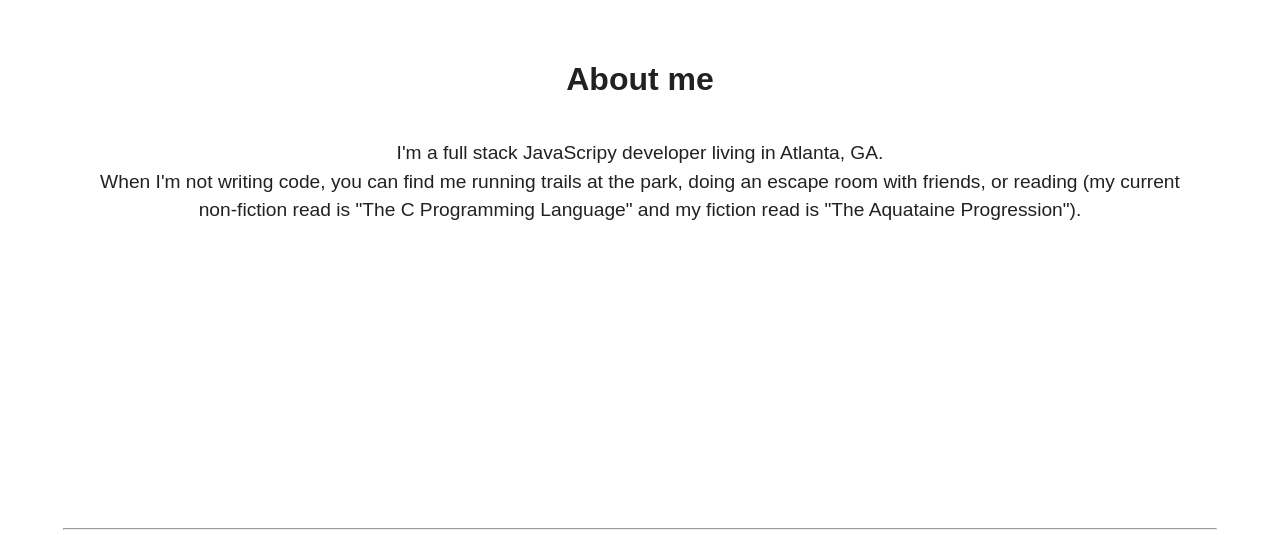
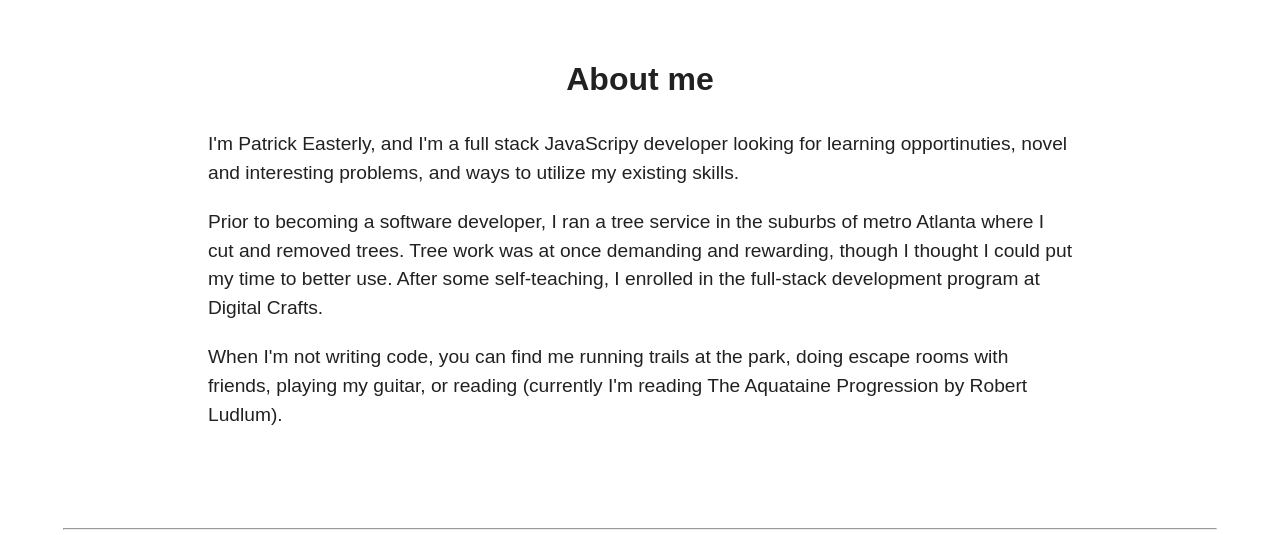
Before and after one commit to PatrickEasterly/portfolio, a website: page index2.html in a window 1280 px wide. Shown: the part 840-1375 px from the top of the page. Drawn offline with nearby package versions, Linux system fonts and the light colour scheme.

Commit message:
Adds about me section

```diff
--- a/index2.html
+++ b/index2.html
@@ -52,9 +52,14 @@
                 <h1>About me</h1>
                 <!-- <hr> -->
                 <p class="about-me-text">
-                    I'm a full stack JavaScripy developer living in Atlanta, GA.
-                    <br>
-                    When I'm not writing code, you can find me running trails at the park, doing an escape room with friends, or reading (my current non-fiction read is "The C Programming Language" and my fiction read is "The Aquataine Progression").
+                    I'm Patrick Easterly, and I'm a full stack JavaScripy developer looking for learning opportinuties, novel and interesting problems, and ways to utilize my existing skills.
+                    <br></p>
+                    <p class="about-me-text">
+                    Prior to becoming a software developer, I ran a tree service in the suburbs of metro Atlanta where I cut and removed trees.
+                    Tree work was at once demanding and rewarding, though I thought I could put my time to better use. After some self-teaching, I enrolled in the full-stack development program at Digital Crafts.
+                    <br></p><p class="about-me-text">
+                    When I'm not writing code, you can find me running trails at the park, doing escape rooms with friends, playing my guitar, or reading (currently I'm reading The Aquataine Progression by Robert Ludlum).
+                    </p>
                     <!-- <div class="doge">
                         <img src="images/Dogs/dogsFull1.jpg" alt="">
                     </div> -->
--- a/styles2.css
+++ b/styles2.css
@@ -168,7 +168,9 @@ ul * {
 .about-me-text {
     font-size: 1.2em;
     line-height: 1.5em;
-    text-align: center;
+
+    /* text-align: center; */
+    margin: auto 10vw;
 }
 
 .contact {
```
